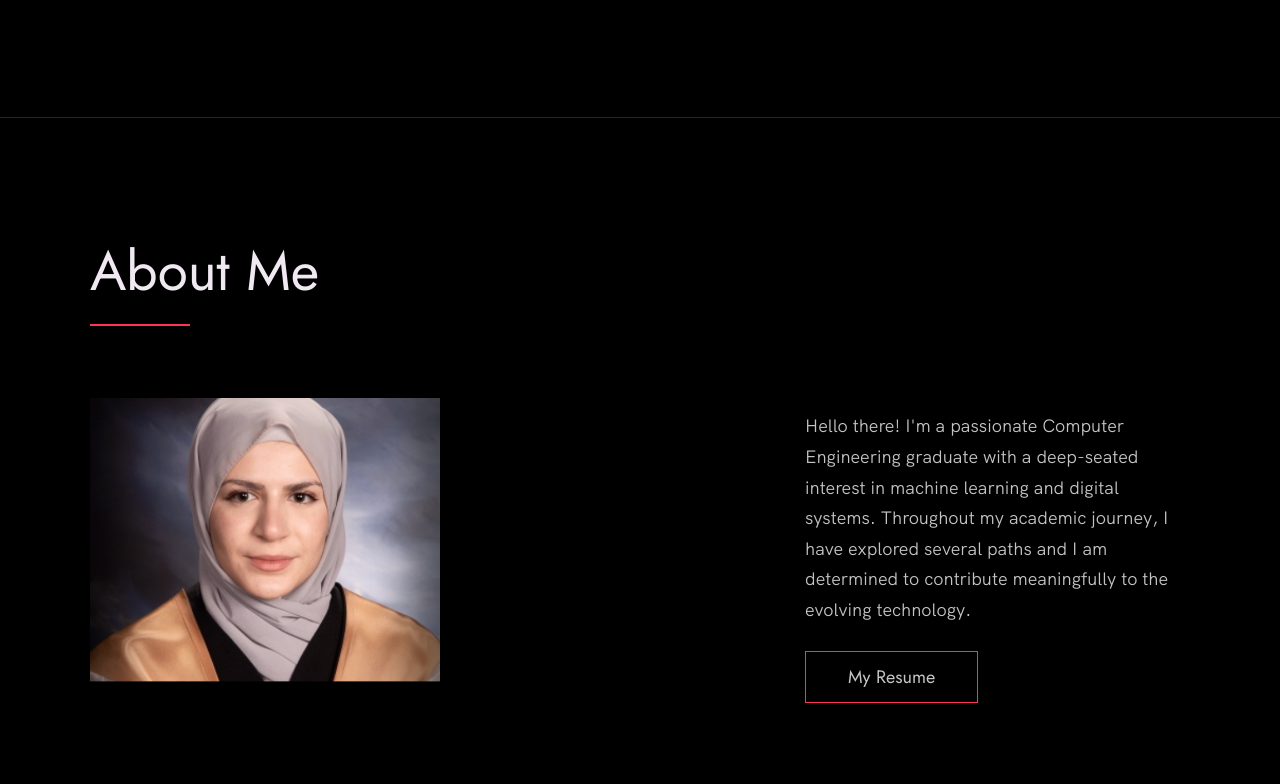
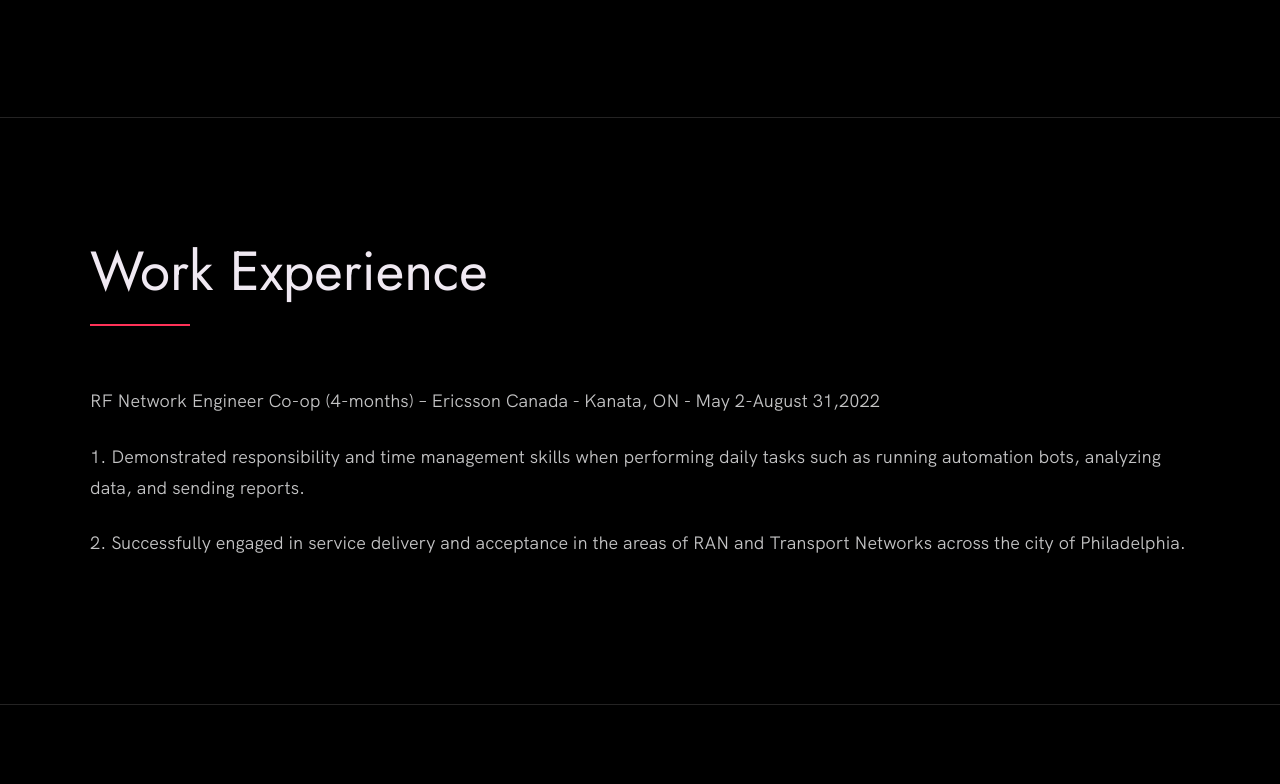
Before and after one commit to srzi/portfolio, a plain HTML site: page index.html in a window 1280 px wide. Shown: the part 3936-4720 px from the top of the page. Drawn offline with Linux system fonts and the light colour scheme; a script that the page names is missing.

Commit message:
Update index.html

```diff
--- a/index.html
+++ b/index.html
@@ -189,6 +189,32 @@
       </div>
     </section>
 
+    <section class="Experience" id="Experience">
+      <div class="row">
+        <h2>Work Experience</h2>
+        <div class="about__text">
+          <!-- Replace the below paragraph with info about yourself -->
+          <p>
+            RF Network Engineer Co-op (4-months) – Ericsson Canada - Kanata, ON - May 2-August 31,2022
+              <p></p>
+              1. Demonstrated responsibility and time management
+              skills when performing daily tasks such as running
+              automation bots, analyzing data, and sending
+              reports.
+              <p>
+
+
+              2. Successfully engaged in service delivery and
+              acceptance in the areas of RAN and Transport
+              Networks across the city of Philadelphia.
+          </p>
+
+
+
+        </div>
+      </div>
+    </section>
+
     <!-- ***** About ***** -->
 
     <section class="about" id="about">
@@ -199,13 +225,14 @@
             <!-- Replace the below paragraph with info about yourself -->
             <p>
               Hello there! I'm a passionate Computer Engineering graduate with
-              a deep-seated interest in machine learning and digital systems. Throughout my academic journey, I have explored several paths
+              a deep-seated interest in machine learning,digital systems, and telecommunications. Throughout my academic journey, I have explored several paths
               and I am determined to contribute meaningfully to the evolving technology.
             </p>
             <!-- Provide a link to your resume  file:///C:/Users/saraa/Downloads/Sara_Resume.pdf-->
-            <!-- <a href="file:./images/Sara_Resume.pdf" class="btn">My resume</a> -->
-            <!-- <img class="about__photo" src="./images/Sara_Resume.pdf" alt="Sara" style="width: 350px; height: auto;" />  -->
-            <a href="file:./images/Sara_Resume.pdf" class="btn" target="_blank" rel="noopener noreferrer">My Resume</a>
+
+            <a href="https://drive.google.com/file/d/1FEM9ig4-1HIdQDSSlnbVh0b4UC9xIsrT/view?usp=sharing" class="btn" target="_blank" rel="noopener noreferrer">My Resume</a>
+
+
 
           </div>
 
```
